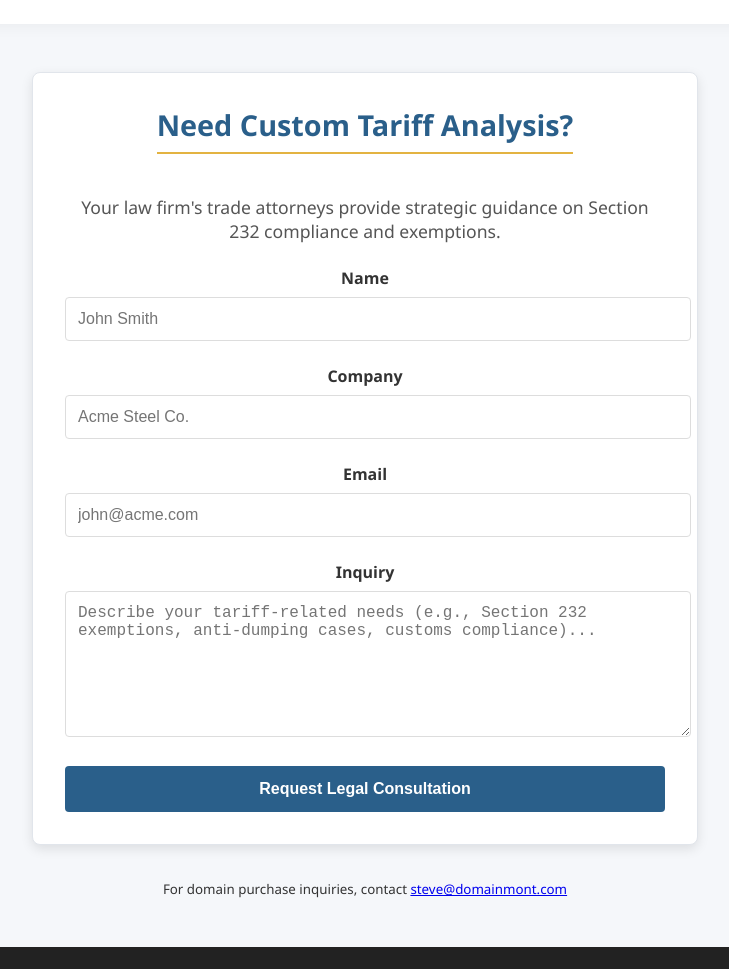
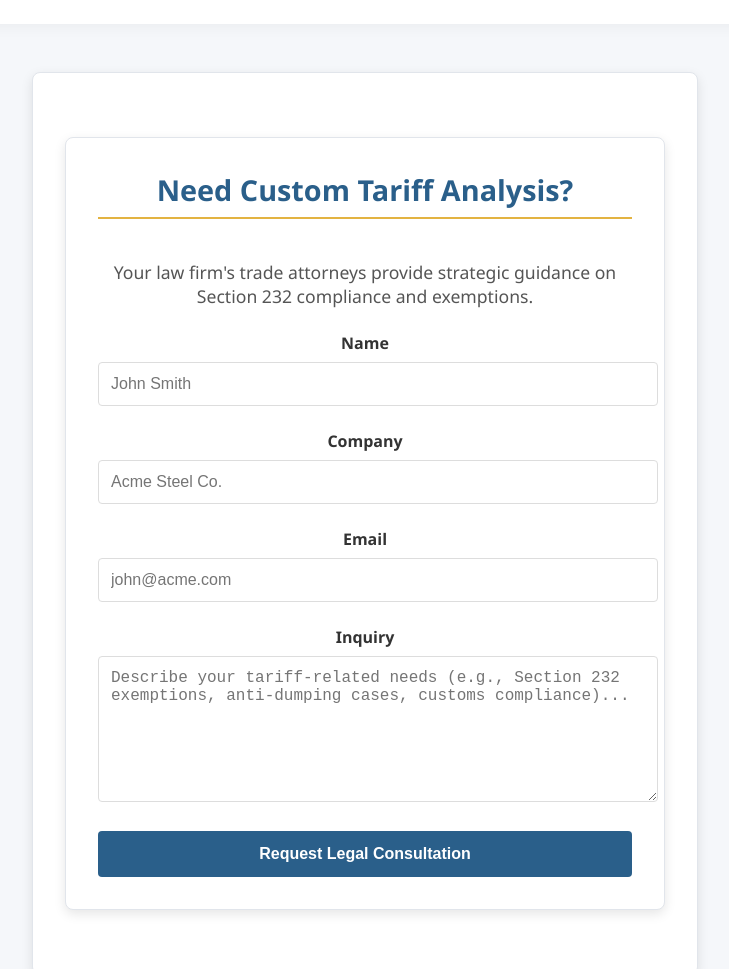
Before and after one commit to kukatinga/aluminum, a plain HTML site: page index.html in a window 1280 px wide. Shown: the part 960-1929 px from the top of the page, without its empty margins (255-984 px from the left). Drawn offline with Linux system fonts and the light colour scheme.

Commit message:
Update index.html

```diff
--- a/index.html
+++ b/index.html
@@ -231,6 +231,97 @@
 </style>
 
 <div class="consultation-form">
+    <style>
+    /* Form Styles */
+    .consultation-form {
+        max-width: 600px;
+        margin: 2rem auto; /* This centers the form */
+        padding: 2rem;
+        background: white;
+        border-radius: 8px;
+        box-shadow: 0 4px 12px rgba(0,0,0,0.1);
+        border: 1px solid #e1e5eb;
+    }
+
+    .consultation-form h2 {
+        color: #2a5f8a;
+        margin-top: 0;
+        font-size: 1.8rem;
+        border-bottom: 2px solid #e3b341;
+        padding-bottom: 0.5rem;
+        display: inline-block;
+        text-align: center; /* Center heading */
+        width: 100%; /* Ensure full width for centering */
+    }
+
+    .consultation-form p.subtitle {
+        color: #555;
+        margin-bottom: 1.5rem;
+        font-size: 1.1rem;
+        text-align: center; /* Center subtitle */
+    }
+
+    .form-group {
+        margin-bottom: 1.5rem;
+    }
+
+    .form-group label {
+        display: block;
+        margin-bottom: 0.5rem;
+        font-weight: 600;
+        color: #333;
+    }
+
+    .form-group input,
+    .form-group textarea {
+        width: 100%;
+        padding: 12px;
+        border: 1px solid #ddd;
+        border-radius: 4px;
+        font-size: 1rem;
+        transition: border-color 0.3s;
+    }
+
+    .form-group input:focus,
+    .form-group textarea:focus {
+        border-color: #2a5f8a;
+        outline: none;
+        box-shadow: 0 0 0 3px rgba(42,95,138,0.1);
+    }
+
+    .form-group textarea {
+        min-height: 120px;
+        resize: vertical;
+    }
+
+    .submit-btn {
+        background-color: #2a5f8a;
+        color: white;
+        border: none;
+        padding: 14px 24px;
+        font-size: 1rem;
+        font-weight: 600;
+        border-radius: 4px;
+        cursor: pointer;
+        width: 100%;
+        transition: background-color 0.3s;
+        display: block; /* Ensures button respects margin auto */
+    }
+
+    .submit-btn:hover {
+        background-color: #1d4a6e;
+    }
+
+    /* Responsive adjustments */
+    @media (max-width: 768px) {
+        .consultation-form {
+            padding: 1.5rem;
+            margin: 1rem auto; /* Maintain centering on mobile */
+        }
+    }
+</style>
+
+<div class="consultation-form">
     <h2>Need Custom Tariff Analysis?</h2>
     <p class="subtitle">Your law firm's trade attorneys provide strategic guidance on Section 232 compliance and exemptions.</p>
 
@@ -252,11 +343,12 @@
 
         <div class="form-group">
             <label for="inquiry">Inquiry</label>
-            <textarea id="inquiry" rows="4" placeholder="Describe your tariff-related needs (e.g., Section 232 exemptions, anti-dumping cases, customs compliance)..."></textarea>
+            <textarea id="inquiry" rows="4" placeholder="Describe your tariff-related needs (e.g., Section 232 exemptions, anti-dumping cases, customs compliance)..." required></textarea>
         </div>
 
         <button type="submit" class="submit-btn">Request Legal Consultation</button>
     </form>
+</div>
 </div>
         <small>For domain purchase inquiries, contact <a href="mailto:steve@domainmont.com">steve@domainmont.com</a></small>
     </section>
```
